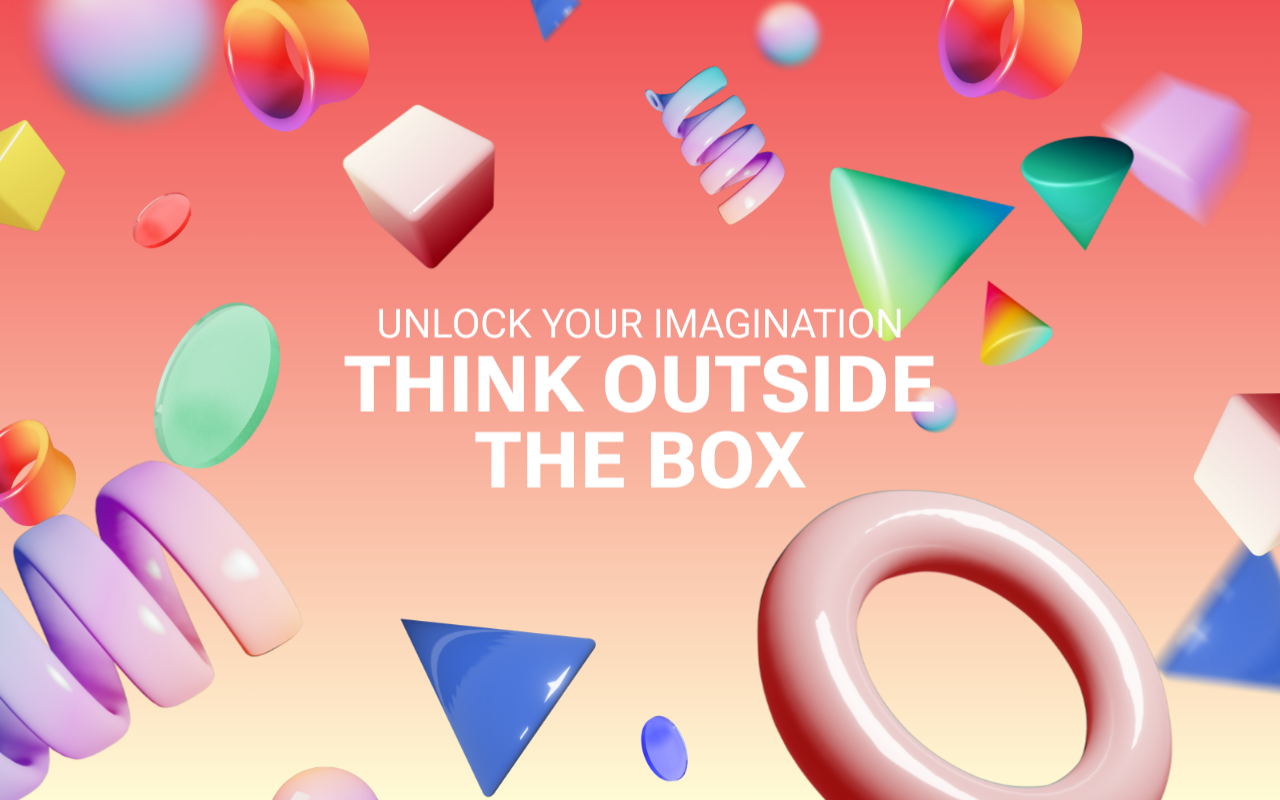
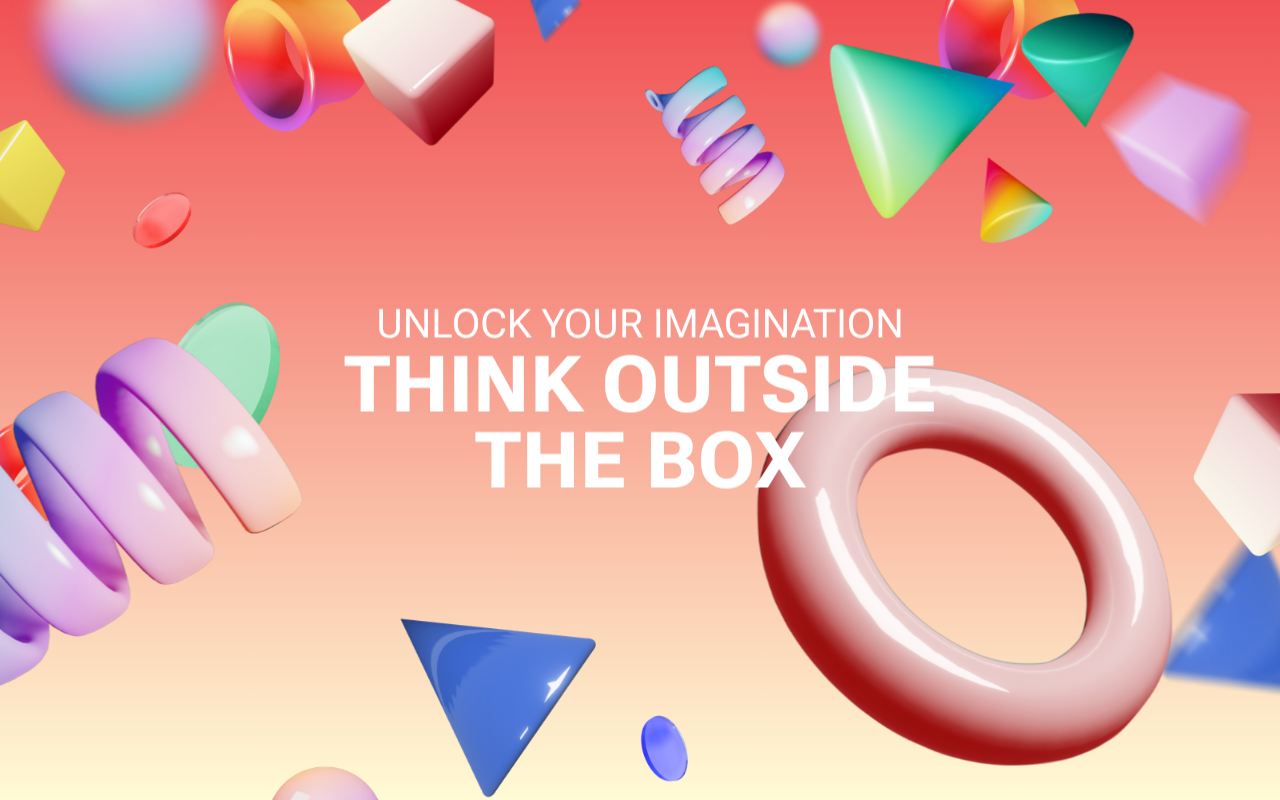
Before and after one commit to lipa88-mk/OTUS-3D-css, a plain HTML site: page index.html in a window 1280 px wide. Drawn offline with Linux system fonts and the light colour scheme.

Commit message:
Update style.css

```diff
--- a/styles/style.css
+++ b/styles/style.css
@@ -57,7 +57,7 @@ body {
   position: absolute;
   width: 120%;
   height: 120%;
-  top: 0%;
+  top: -10%;
   left: -15%;
   background-size: cover;
   background-repeat: no-repeat;
```
